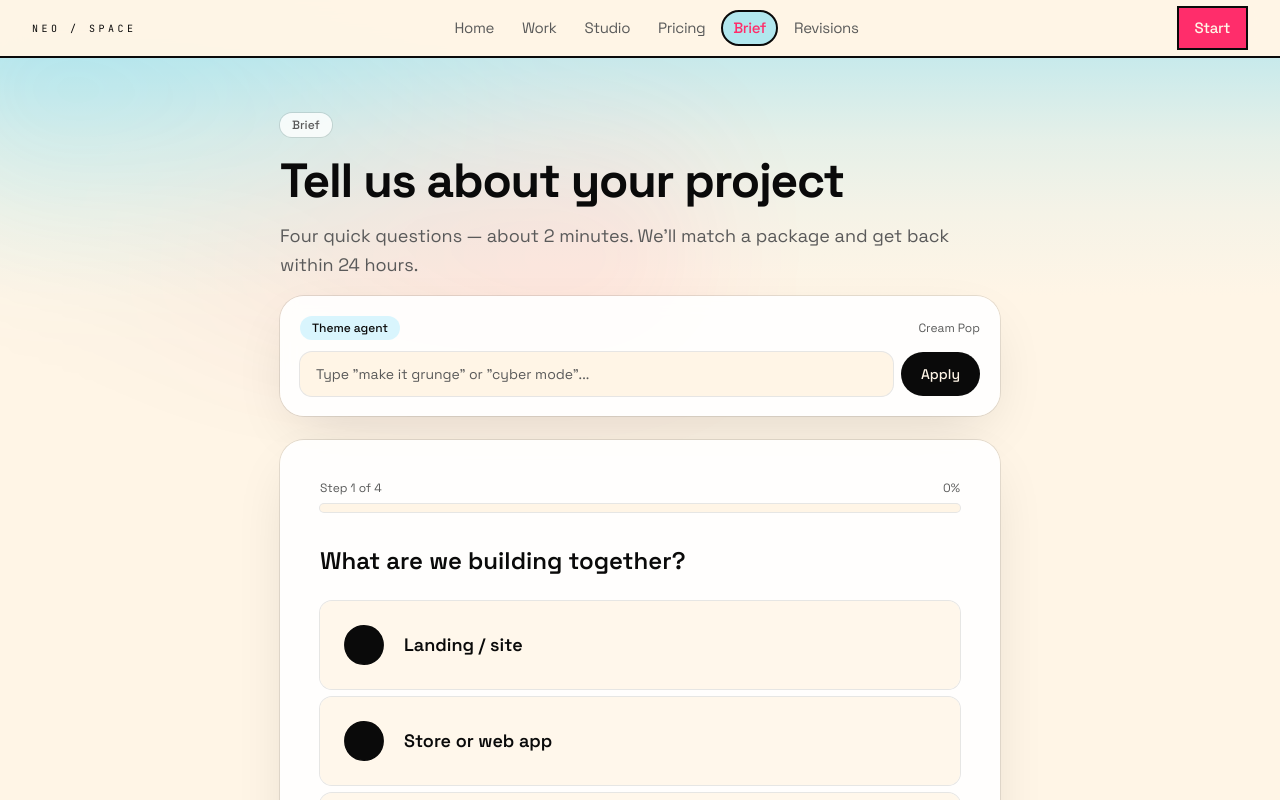
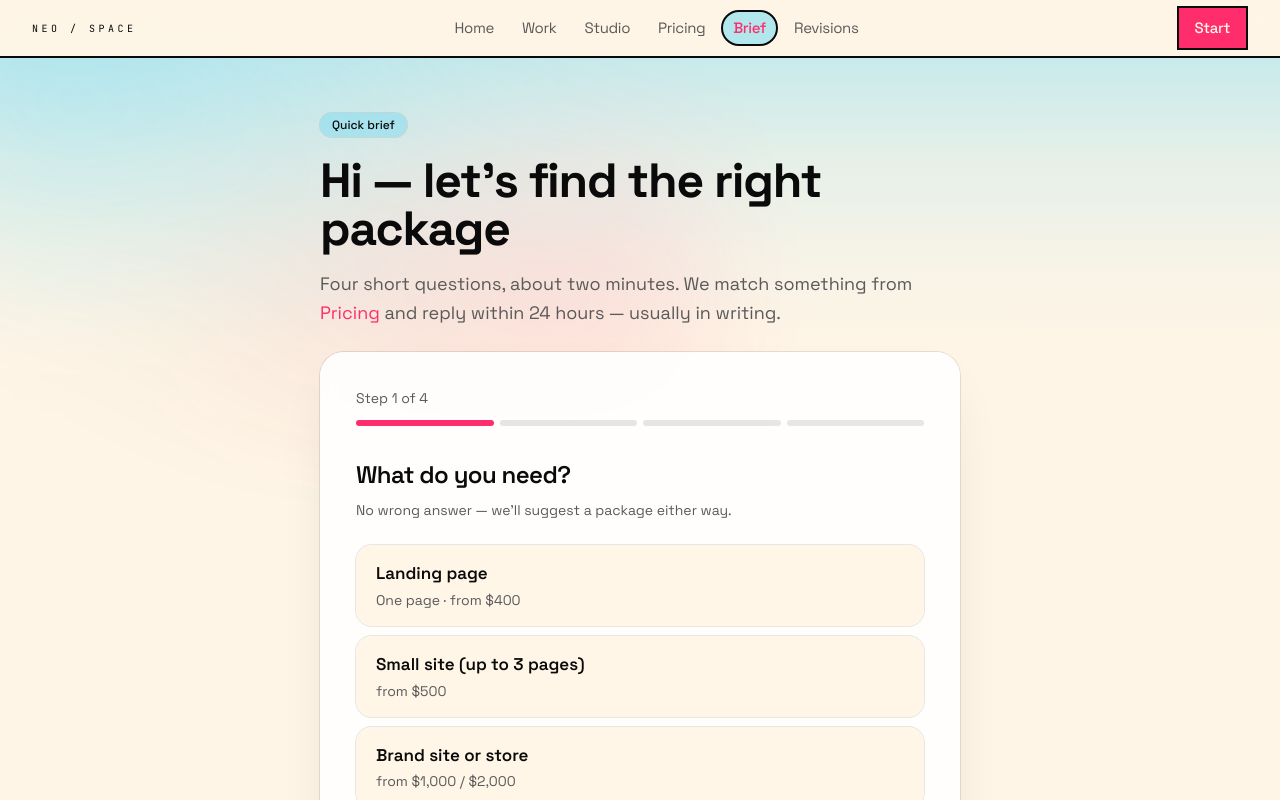
Before and after one commit to davydovavic002-cmyk/portfolioneoagency, a React (Vite) app: page /brief in a window 1280 px wide. Shown: the top 800 px of the page. Built offline with nearby package versions, Linux system fonts and the light colour scheme.

Commit message:
Refresh brief, pricing intro, and Studio copy for the new packages.
Friendlier brief flow aligned to price bands; clearer Studio language without scarcity framing.

Co-authored-by: Cursor <cursoragent@cursor.com>

```diff
--- a/src/components/studio/StudioFeaturesBento.tsx
+++ b/src/components/studio/StudioFeaturesBento.tsx
@@ -255,11 +255,11 @@ export function StudioFeaturesBento() {
           <div>
             <h2 className="text-2xl font-bold tracking-tight md:text-3xl">What we do</h2>
             <p className="mt-2 max-w-lg text-base text-page-muted">
-              Eight capabilities — combined differently for every client.
+              Clear packages, custom design, and a process that stays in writing.
             </p>
           </div>
           <div className="flex flex-wrap gap-2">
-            {['0 templates', '100% IP yours', 'Staging week 1'].map((chip) => (
+            {['Custom design', 'From $400', 'Written-first'].map((chip) => (
               <span
                 key={chip}
                 className={cn(modernPill, 'bg-page-surface/90 text-page-muted ring-1 ring-page-text/10')}
--- a/src/data/seo.ts
+++ b/src/data/seo.ts
@@ -19,7 +19,8 @@ export const STATIC_ROUTE_SEO: RouteSeo[] = [
   {
     path: '/studio',
     title: 'Studio',
-    description: 'How we work — custom architecture, staging URLs, and end-to-end delivery.',
+    description:
+      'Custom sites and bots — clear packages from $400, written-first process. Remote studio, Europe / Asia timezone.',
   },
   {
     path: '/pricing',
@@ -30,7 +31,8 @@ export const STATIC_ROUTE_SEO: RouteSeo[] = [
   {
     path: '/brief',
     title: 'Brief',
-    description: 'Four quick questions — we match a package and reply within 24 hours.',
+    description:
+      'Four friendly questions — we match a package from the pricing page and reply within 24 hours.',
   },
   {
     path: '/revisions',
--- a/src/pages/BriefPage.tsx
+++ b/src/pages/BriefPage.tsx
@@ -1,9 +1,8 @@
 import { useState } from 'react'
+import { Link } from 'react-router-dom'
 import { AnimatePresence, motion } from 'framer-motion'
 import { PageTransition } from '@/components/layout/PageTransition'
 import { Seo } from '@/components/seo/Seo'
-import { MorphButton } from '@/components/ui/MorphButton'
-import { AestheticPromptBar } from '@/components/ui/AestheticPromptBar'
 import { ModernAmbient, modernPanel, modernPill, sectionGradientStyle } from '@/components/ui/modernSurface'
 import { formatBriefMessage, submitBrief, type BriefSubmitResult } from '@/lib/briefApi'
 import { telegramMessageUrl } from '@/data/site'
@@ -11,38 +10,66 @@ import { cn } from '@/lib/utils'
 
 const SPRING = { type: 'spring' as const, stiffness: 350, damping: 14 }
 
+interface BriefOption {
+  label: string
+  hint?: string
+}
+
 interface Step {
   id: string
   question: string
+  help: string
   type: 'choice' | 'text'
-  options?: string[]
+  options?: BriefOption[]
   placeholder?: string
 }
 
+/** Aligned with current pricing ladder */
 const steps: Step[] = [
   {
     id: 'type',
-    question: 'What are we building together?',
+    question: 'What do you need?',
+    help: 'No wrong answer — we’ll suggest a package either way.',
     type: 'choice',
-    options: ['Landing / site', 'Store or web app', 'Bot / agent', 'Site + bot together'],
+    options: [
+      { label: 'Landing page', hint: 'One page · from $400' },
+      { label: 'Small site (up to 3 pages)', hint: 'from $500' },
+      { label: 'Brand site or store', hint: 'from $1,000 / $2,000' },
+      { label: 'Bot or AI agent', hint: 'from $400 · same band as sites' },
+      { label: 'Site + bot together', hint: 'We’ll combine packages' },
+      { label: 'Not sure yet', hint: 'Tell us the goal — we’ll guide' },
+    ],
   },
   {
     id: 'budget',
-    question: 'What budget range feels right?',
+    question: 'What budget feels comfortable?',
+    help: 'Packages start at $400. “From” prices are floors — we confirm after the brief.',
     type: 'choice',
-    options: ['$400 – $1K', '$1K – $2.5K', '$2.5K – $5K', '$5K+'],
+    options: [
+      { label: '$400 – $1,000', hint: 'Landing · small site · starter bot' },
+      { label: '$1,000 – $2,500', hint: 'Brand site · store · AI bot' },
+      { label: '$2,500 – $5,000', hint: 'Store + extras · web app start' },
+      { label: '$5,000+', hint: 'Bigger product / multi-piece build' },
+    ],
   },
   {
     id: 'timeline',
-    question: 'When do you want to launch?',
+    question: 'When would you like to launch?',
+    help: 'Landings often ship in 1–2 weeks when scope is clear.',
     type: 'choice',
-    options: ['1–2 weeks', '2–4 weeks', '1–2 months', 'Flexible'],
+    options: [
+      { label: '1–2 weeks', hint: 'Best for a clear landing' },
+      { label: '2–4 weeks', hint: 'Multi-page, store, or ops bot' },
+      { label: '1–2 months', hint: 'Web app or heavier AI' },
+      { label: 'Flexible', hint: 'No hard deadline' },
+    ],
   },
   {
     id: 'contact',
-    question: 'How should we reach you?',
+    question: 'Where can we reply?',
+    help: 'Email or Telegram — whichever you check most.',
     type: 'text',
-    placeholder: 'hello@company.com or @telegram',
+    placeholder: 'you@email.com or @telegram',
   },
 ]
 
@@ -51,24 +78,34 @@ export function BriefPage() {
   const [answers, setAnswers] = useState<Record<string, string>>({})
   const [textValue, setTextValue] = useState('')
   const [submitted, setSubmitted] = useState(false)
-  const [sucking, setSucking] = useState(false)
+  const [sending, setSending] = useState(false)
   const [submitResult, setSubmitResult] = useState<BriefSubmitResult | null>(null)
 
   const step = steps[stepIndex]
   const progress = ((stepIndex + (submitted ? 1 : 0)) / steps.length) * 100
   const briefMessage = formatBriefMessage(answers)
   const delivered = submitResult?.status === 'delivered'
+  const canGoBack = stepIndex > 0 && !submitted
 
   const pick = (value: string) => {
     setAnswers((prev) => ({ ...prev, [step.id]: value }))
     if (stepIndex < steps.length - 1) {
-      window.setTimeout(() => setStepIndex((i) => i + 1), 280)
+      window.setTimeout(() => setStepIndex((i) => i + 1), 260)
+    }
+  }
+
+  const goBack = () => {
+    if (!canGoBack) return
+    setStepIndex((i) => Math.max(0, i - 1))
+    const prev = steps[stepIndex - 1]
+    if (prev?.type === 'text') {
+      setTextValue(answers[prev.id] ?? '')
     }
   }
 
   const submit = () => {
-    if (!textValue.trim() || sucking) return
-    setSucking(true)
+    if (!textValue.trim() || sending) return
+    setSending(true)
 
     void (async () => {
       const finalAnswers = { ...answers, [step.id]: textValue.trim() }
@@ -76,7 +113,7 @@ export function BriefPage() {
       const result = await submitBrief(finalAnswers)
       setSubmitResult(result)
       setSubmitted(true)
-      setSucking(false)
+      setSending(false)
     })()
   }
 
@@ -85,44 +122,65 @@ export function BriefPage() {
       <Seo
         title="Brief"
         path="/brief"
-        description="Four quick questions — we match a package and reply within 24 hours."
+        description="Four friendly questions — we match a package from the pricing page and reply within 24 hours."
       />
-      <header className="relative px-4 pb-4 pt-10 md:px-10 md:pt-14" style={sectionGradientStyle()}>
-        <ModernAmbient className="right-0 top-0 left-auto w-[60%] opacity-40" />
-        <div className="relative mx-auto max-w-[720px]">
-          <span className={cn(modernPill, 'bg-page-surface/80 text-page-muted ring-1 ring-page-text/10')}>
-            Brief
+      <header className="relative px-4 pb-6 pt-10 md:px-10 md:pt-14" style={sectionGradientStyle()}>
+        <ModernAmbient className="right-0 top-0 left-auto w-[60%] opacity-45" />
+        <div className="relative mx-auto max-w-[640px]">
+          <span className={cn(modernPill, 'bg-page-accent-2/20 text-page-text ring-1 ring-page-text/8')}>
+            Quick brief
           </span>
           <h1 className="mt-5 text-4xl font-bold tracking-tight md:text-5xl">
-            Tell us about your project
+            Hi — let’s find the right package
           </h1>
           <p className="mt-4 text-base leading-relaxed text-page-muted md:text-lg">
-            Four quick questions — about 2 minutes. We&apos;ll match a package and get back within
-            24 hours.
+            Four short questions, about two minutes. We match something from{' '}
+            <Link to="/pricing" className="text-page-accent underline-offset-2 hover:underline">
+              Pricing
+            </Link>{' '}
+            and reply within 24 hours — usually in writing.
           </p>
         </div>
       </header>
 
       <section className="relative px-4 pb-16 md:px-10 md:pb-20">
-        <div className="mx-auto max-w-[720px] space-y-6">
-          <AestheticPromptBar />
-
-          <div className={cn(modernPanel, 'overflow-hidden p-6 md:p-10')}>
-            <div className="mb-8">
-              <div className="mb-2 flex justify-between text-xs text-page-muted">
-                <span>
-                  Step {Math.min(stepIndex + 1, steps.length)} of {steps.length}
-                </span>
-                <span>{Math.round(progress)}%</span>
+        <div className="mx-auto max-w-[640px]">
+          <div
+            className={cn(
+              modernPanel,
+              'overflow-hidden p-6 shadow-[0_24px_60px_-20px_rgba(0,0,0,0.12)] md:p-9',
+            )}
+          >
+            {!submitted && (
+              <div className="mb-8">
+                <div className="mb-3 flex items-center justify-between gap-3">
+                  <p className="text-sm text-page-muted">
+                    Step {stepIndex + 1} of {steps.length}
+                  </p>
+                  {canGoBack && (
+                    <button
+                      type="button"
+                      onClick={goBack}
+                      className="text-sm text-page-muted underline-offset-2 hover:text-page-text hover:underline"
+                    >
+                      ← Back
+                    </button>
+                  )}
+                </div>
+                <div className="flex gap-1.5" aria-hidden>
+                  {steps.map((s, i) => (
+                    <span
+                      key={s.id}
+                      className={cn(
+                        'h-1.5 flex-1 rounded-full transition-colors',
+                        i <= stepIndex ? 'bg-page-accent' : 'bg-page-text/10',
+                      )}
+                    />
+                  ))}
+                </div>
+                <div className="sr-only">{Math.round(progress)}% complete</div>
               </div>
-              <div className="h-2 overflow-hidden rounded-full bg-page-bg ring-1 ring-page-text/10">
-                <motion.div
-                  className="h-full rounded-full bg-gradient-to-r from-page-accent-2 to-page-accent"
-                  animate={{ width: `${progress}%` }}
-                  transition={SPRING}
-                />
-              </div>
-            </div>
+            )}
 
             <AnimatePresence mode="wait">
               {submitted ? (
@@ -131,32 +189,33 @@ export function BriefPage() {
                   initial={{ opacity: 0, scale: 0.96 }}
                   animate={{ opacity: 1, scale: 1 }}
                   transition={SPRING}
-                  className="py-6 text-center md:py-10"
+                  className="py-4 text-center md:py-8"
                 >
                   <motion.div
-                    initial={{ scale: 0, rotate: -120 }}
-                    animate={{ scale: 1, rotate: 0 }}
+                    initial={{ scale: 0.6, opacity: 0 }}
+                    animate={{ scale: 1, opacity: 1 }}
                     transition={SPRING}
-                    className="mx-auto flex h-16 w-16 items-center justify-center rounded-2xl bg-page-accent text-page-bg shadow-lg"
+                    className="mx-auto flex h-16 w-16 items-center justify-center rounded-full bg-page-accent-2/25 text-page-accent ring-1 ring-page-accent/20"
                   >
-                    <svg width="32" height="32" viewBox="0 0 24 24" fill="none" aria-hidden>
+                    <svg width="28" height="28" viewBox="0 0 24 24" fill="none" aria-hidden>
                       <motion.path
                         d="M5 13l4 4L19 7"
                         stroke="currentColor"
-                        strokeWidth="3"
+                        strokeWidth="2.5"
                         strokeLinecap="round"
+                        strokeLinejoin="round"
                         initial={{ pathLength: 0 }}
                         animate={{ pathLength: 1 }}
                       />
                     </svg>
                   </motion.div>
-                  <h2 className="mt-6 text-2xl font-bold">
-                    {delivered ? 'Brief delivered' : 'Brief ready'}
+                  <h2 className="mt-6 text-2xl font-bold tracking-tight">
+                    {delivered ? 'Got it — thank you' : 'Almost there'}
                   </h2>
-                  <p className="mt-2 text-sm leading-relaxed text-page-muted">
+                  <p className="mx-auto mt-3 max-w-md text-sm leading-relaxed text-page-muted md:text-base">
                     {delivered
-                      ? `We received it — reply within 24 hours${answers.contact ? ` at ${answers.contact}` : ''}.`
-                      : `API offline or Telegram not configured — send manually and we'll reply within 24 hours${answers.contact ? ` at ${answers.contact}` : ''}.`}
+                      ? `We’ll write back within 24 hours${answers.contact ? ` at ${answers.contact}` : ''}. Meanwhile you can browse packages on Pricing.`
+                      : `We couldn’t auto-deliver — please send the brief in Telegram (one tap below). We’ll still reply within 24 hours.`}
                   </p>
                   {!delivered && (
                     <div className="mt-6 flex flex-col items-center gap-2 sm:flex-row sm:justify-center">
@@ -179,36 +238,75 @@ export function BriefPage() {
                       </button>
                     </div>
                   )}
+                  <div className="mt-8 flex flex-wrap justify-center gap-3">
+                    <Link
+                      to="/pricing"
+                      className="rounded-full bg-page-text px-5 py-2.5 text-sm font-medium text-page-bg"
+                    >
+                      See pricing
+                    </Link>
+                    <Link
+                      to="/work"
+                      className="rounded-full bg-page-bg px-5 py-2.5 text-sm ring-1 ring-page-text/10"
+                    >
+                      Browse work
+                    </Link>
+                  </div>
                 </motion.div>
               ) : (
                 <motion.div
                   key={step.id}
-                  initial={{ opacity: 0, x: 24 }}
-                  animate={{ opacity: 1, x: 0 }}
-                  exit={{ opacity: 0, x: -24 }}
+                  initial={{ opacity: 0, y: 14 }}
+                  animate={{ opacity: 1, y: 0 }}
+                  exit={{ opacity: 0, y: -10 }}
                   transition={SPRING}
                 >
-                  <h2 className="text-xl font-semibold leading-snug md:text-2xl">{step.question}</h2>
+                  <h2 className="text-xl font-semibold leading-snug tracking-tight md:text-2xl">
+                    {step.question}
+                  </h2>
+                  <p className="mt-2 text-sm leading-relaxed text-page-muted">{step.help}</p>
 
                   {step.type === 'choice' && step.options && (
-                    <div className="mt-6 grid gap-2">
-                      {step.options.map((opt) => (
-                        <MorphButton
-                          key={opt}
-                          label={opt}
-                          selected={answers[step.id] === opt}
-                          onClick={() => pick(opt)}
-                        />
-                      ))}
+                    <div className="mt-6 grid gap-2.5">
+                      {step.options.map((opt) => {
+                        const selected = answers[step.id] === opt.label
+                        return (
+                          <motion.button
+                            key={opt.label}
+                            type="button"
+                            onClick={() => pick(opt.label)}
+                            whileTap={{ scale: 0.985 }}
+                            transition={SPRING}
+                            className={cn(
+                              'w-full rounded-2xl px-5 py-4 text-left transition-colors ring-1',
+                              selected
+                                ? 'bg-page-accent text-page-bg ring-page-accent shadow-md'
+                                : 'bg-page-bg/90 ring-page-text/10 hover:bg-page-surface hover:ring-page-text/20',
+                            )}
+                          >
+                            <span className="block text-base font-semibold md:text-[17px]">
+                              {opt.label}
+                            </span>
+                            {opt.hint && (
+                              <span
+                                className={cn(
+                                  'mt-1 block text-sm leading-snug',
+                                  selected ? 'text-page-bg/75' : 'text-page-muted',
+                                )}
+                              >
+                                {opt.hint}
+                              </span>
+                            )}
+                          </motion.button>
+                        )
+                      })}
                     </div>
                   )}
 
                   {step.type === 'text' && (
                     <div className="mt-6">
                       <motion.div
-                        animate={
-                          sucking ? { scale: 0.96, opacity: 0.6 } : { scale: 1, opacity: 1 }
-                        }
+                        animate={sending ? { scale: 0.98, opacity: 0.7 } : { scale: 1, opacity: 1 }}
                         transition={SPRING}
                       >
                         <input
@@ -216,25 +314,46 @@ export function BriefPage() {
                           onChange={(e) => setTextValue(e.target.value)}
                           onKeyDown={(e) => e.key === 'Enter' && submit()}
                           placeholder={step.placeholder}
-                          className="w-full rounded-xl bg-page-bg px-5 py-4 text-base outline-none ring-1 ring-page-text/10 focus:ring-2 focus:ring-page-accent/40"
+                          className="w-full rounded-2xl bg-page-bg px-5 py-4 text-base outline-none ring-1 ring-page-text/10 focus:ring-2 focus:ring-page-accent/35"
+                          autoComplete="email"
                         />
                       </motion.div>
                       <motion.button
                         type="button"
                         onClick={submit}
-                        disabled={!textValue.trim() || sucking}
+                        disabled={!textValue.trim() || sending}
                         whileTap={{ scale: 0.97 }}
                         transition={SPRING}
-                        className="mt-4 rounded-full bg-page-text px-8 py-3 text-sm font-medium text-page-bg disabled:opacity-40"
+                        className="mt-5 w-full rounded-full bg-page-text px-8 py-3.5 text-sm font-medium text-page-bg disabled:opacity-40 sm:w-auto"
                       >
-                        {sucking ? 'Sending…' : 'Finish brief'}
+                        {sending ? 'Sending…' : 'Send brief'}
                       </motion.button>
+                      <p className="mt-4 text-xs leading-relaxed text-page-muted">
+                        Prefer chat first?{' '}
+                        <a
+                          href={telegramMessageUrl('Hi NEO STUDIO — I’d like help picking a package.')}
+                          target="_blank"
+                          rel="noopener noreferrer"
+                          className="text-page-accent underline-offset-2 hover:underline"
+                        >
+                          Message us on Telegram
+                        </a>
+                        .
+                      </p>
                     </div>
                   )}
                 </motion.div>
               )}
             </AnimatePresence>
           </div>
+
+          <p className="mt-6 text-center text-sm text-page-muted">
+            Already building with us? Use the{' '}
+            <Link to="/revisions" className="text-page-accent underline-offset-2 hover:underline">
+              revisions board
+            </Link>{' '}
+            instead.
+          </p>
         </div>
       </section>
     </PageTransition>
```
Also changed, not shown: src/components/hero/ConversionZone.tsx (+6 -6 lines), src/data/studio.ts (+43 -44 lines), src/pages/PricingPage.tsx (+9 -5 lines), src/pages/StudioPage.tsx (+4 -4 lines).
